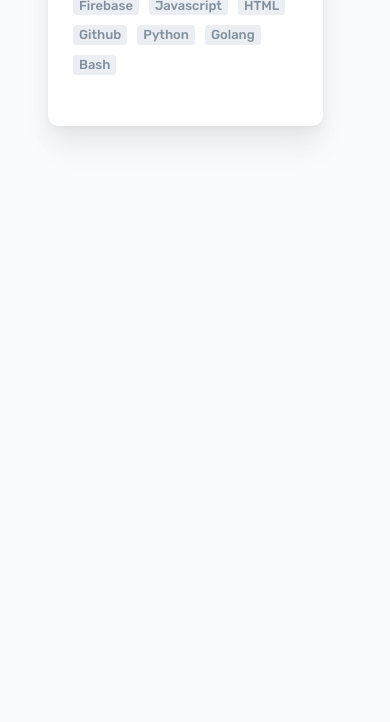
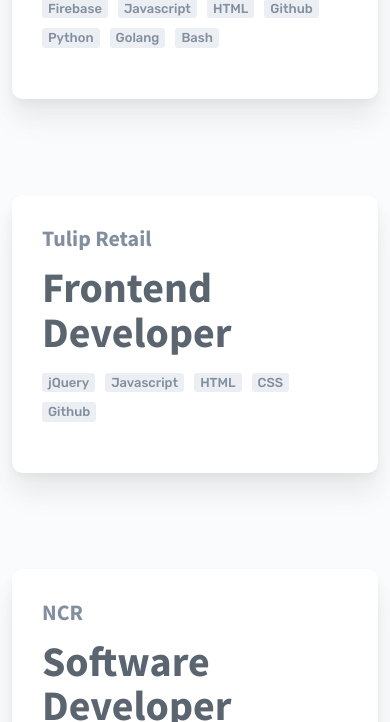
Before and after one commit to CIS-3750-Dream-Team/findrmote, a React app in the folder app/: page /home in a window 390 px wide. Shown: the part 482-1204 px from the top of the page. Before the commit the page ends 844 px from the top, so only its background shows below. Built offline with nearby package versions, Linux system fonts and the light colour scheme; no server answers.

Commit message:
COMMIT#3 - BuildJobCardComponent
props structure changes; created job container; added bootstrap container class to App; made cards responsive for ipads

```diff
--- a/app/src/js/App.js
+++ b/app/src/js/App.js
@@ -1,26 +1,33 @@
-import React from 'react';
-import {Route, Link, BrowserRouter as Router} from 'react-router-dom';
+import React from "react";
+import { Route, Link, BrowserRouter as Router } from "react-router-dom";
 
-import Home from './pages/Home';
-import Profile from './pages/Profile';
-import Components from './pages/Components';
-
+import Home from "./pages/Home";
+import Profile from "./pages/Profile";
+import Components from "./pages/Components";
 
 function App(props) {
 	return (
 		<Router>
-      <div className='App p-5'>
-        <h1> findrmote </h1>
+			<div className="App container">
+				<h1 className="my-3"> findrmote </h1>
 
-        <nav className='nav flex-column align-items-start w-25 my-3'>
-          <Link className='btn btn-link' to='/home'> Home </Link>
-          <Link className='btn btn-link' to='/profile'> Profile </Link>
+				<nav className="nav flex-column align-items-start w-25 my-3">
+					<Link className="btn btn-link" to="/home">
+						Home
+					</Link>
+					<Link className="btn btn-link" to="/profile">
+						Profile
+					</Link>
 				</nav>
 
-        <Route exact path='/home' render={_ => <Home />} />
-        <Route exact path='/profile' render={_ => <Profile />} />
+				<Route exact path="/home" render={(_) => <Home />} />
+				<Route exact path="/profile" render={(_) => <Profile />} />
 
-        <Route exact path='/components' render={_ => <Components />} />
+				<Route
+					exact
+					path="/components"
+					render={(_) => <Components />}
+				/>
 			</div>
 		</Router>
 	);
--- a/app/src/js/components/JobCard.js
+++ b/app/src/js/components/JobCard.js
@@ -4,27 +4,22 @@
 /**
  * @description The Job Card component with job title, company, job details.
  * @param {Object} props The properties sent to the component
- * @param {string} props.jobID the ID of the job that the card represents
+ * @param {Object} props.job_data the job data object
+ * @param {Object} props.job_data.job_id the job id
+ * @param {Object} props.job_data.company the company name
+ * @param {Object} props.job_data.job_title the job_title
+ * @param {Object} props.tags the tags
  * @returns {ReactElement} The Job Card component with job title, company, job details.
  */
-export default function JobCard({ jobID }) {
-	const techlist = [
-		"Firebase",
-		"Javascript",
-		"HTML",
-		"Github",
-		"Python",
-		"Golang",
-		"Bash",
-	];
+export default function JobCard({ job_data }) {
 	return (
 		<div className="card jobcard my-5 shdw-lg">
 			<div className="card-body jobcard--body">
-				<h5 className="jobcard--company">Google</h5>
+				<h5 className="jobcard--company">{job_data.company}</h5>
 				<h1 className="card-title jobcard--title">
-					Software Developer
+					{job_data.job_title}
 				</h1>
-				<TechnologyList techlist={techlist} />
+				<Tags tags={job_data.tags} />
 			</div>
 		</div>
 	);
@@ -33,14 +28,14 @@
 /**
  * @description Renders a list of technologies for the job
  * @param {Object} props The properties sent to the component
- * @param {string} props.techlist The list of technologies that needs to be displayed as tags
- * @returns {ReactElement} The Techlogoy List component with the technology tag.
+ * @param {string} props.tags The list of technologies that needs to be displayed as tags
+ * @returns {ReactElement} The Tags component with the technology tag.
  */
-function TechnologyList({ techlist }) {
+function Tags({ tags }) {
 	return (
-		<ul className="jobcard--techlist d-flex flex-row flex-wrap align-items-center">
-			{techlist.map((tech, i) => (
-				<li key={i}>{tech}</li>
+		<ul className="jobcard--tags d-flex flex-row flex-wrap align-items-center">
+			{tags.map((tag, i) => (
+				<li key={i}>{tag}</li>
 			))}
 		</ul>
 	);
--- a/app/src/js/pages/Home.js
+++ b/app/src/js/pages/Home.js
@@ -2,6 +2,48 @@
 import JobCard from "../components/JobCard";
 
 const API_URL = process.env.REACT_APP_API_URL;
+
+// delete after connecting to api later. backend api doesn't send proper job_data format yet
+const job_datas = [
+	{
+		job_id: "1234",
+		company: "Google",
+		job_title: "Software Developer",
+		tags: [
+			"Firebase",
+			"Javascript",
+			"HTML",
+			"Github",
+			"Python",
+			"Golang",
+			"Bash",
+		],
+	},
+	{
+		job_id: "5678",
+		company: "Tulip Retail",
+		job_title: "Frontend Developer",
+		tags: ["jQuery", "Javascript", "HTML", "CSS", "Github"],
+	},
+	{
+		job_id: "9888",
+		company: "NCR",
+		job_title: "Software Developer",
+		tags: ["Java", "Github", "HTML", "Unit Testing", "Git"],
+	},
+	{
+		job_id: "9995",
+		company: "The Cooperators",
+		job_title: "Fullstack Developer",
+		tags: ["CSS", "Javascript", "Github", "HTML", "Git", "Kafka", "Python"],
+	},
+	{
+		job_id: "9699",
+		company: "Mozilla",
+		job_title: "Quality Assurance",
+		tags: ["Github", "Javascript"],
+	},
+];
 
 function Home(props) {
 	const [apiURL, setURL] = useState(API_URL);
@@ -42,7 +84,18 @@
 					Send
 				</button>
 			</div>
-			<JobCard />
+
+			{/* JobCard Container: Renders Four jobs in each row */}
+			<div className="row my-4">
+				{job_datas.map((job_data) => (
+					<div
+						className="col-12 col-md-4 col-xl-3"
+						key={job_data.job_id}
+					>
+						<JobCard job_data={job_data} />
+					</div>
+				))}
+			</div>
 		</div>
 	);
 }
--- a/app/src/scss/jobCard.scss
+++ b/app/src/scss/jobCard.scss
@@ -6,16 +6,15 @@
 @import "./main";
 
 .jobcard {
-	width: 17.188rem;
+	min-width: 17.188rem;
 	border: none !important;
 	border-radius: 10px !important;
 
 	&--body {
-		padding: 30px 25px !important;
+		padding: 30px !important;
 	}
 
 	&--company {
-		line-height: 70%;
 		font-weight: 700;
 		font-size: 22px;
 		color: $text0;
@@ -30,7 +29,7 @@
 		margin: 14px 0px !important;
 	}
 
-	&--techlist {
+	&--tags {
 		padding: 0;
 		& li {
 			list-style: none;
@@ -47,3 +46,15 @@
 		}
 	}
 }
+
+// Media Queries: For iPad and ipad Mini
+@media only screen and (device-width: 768px) {
+	.jobcard {
+		&--title {
+			font-size: 28px;
+		}
+		&--company {
+			font-size: 18px;
+		}
+	}
+}
```
Lines whose indentation alone changed are shown as unchanged.
